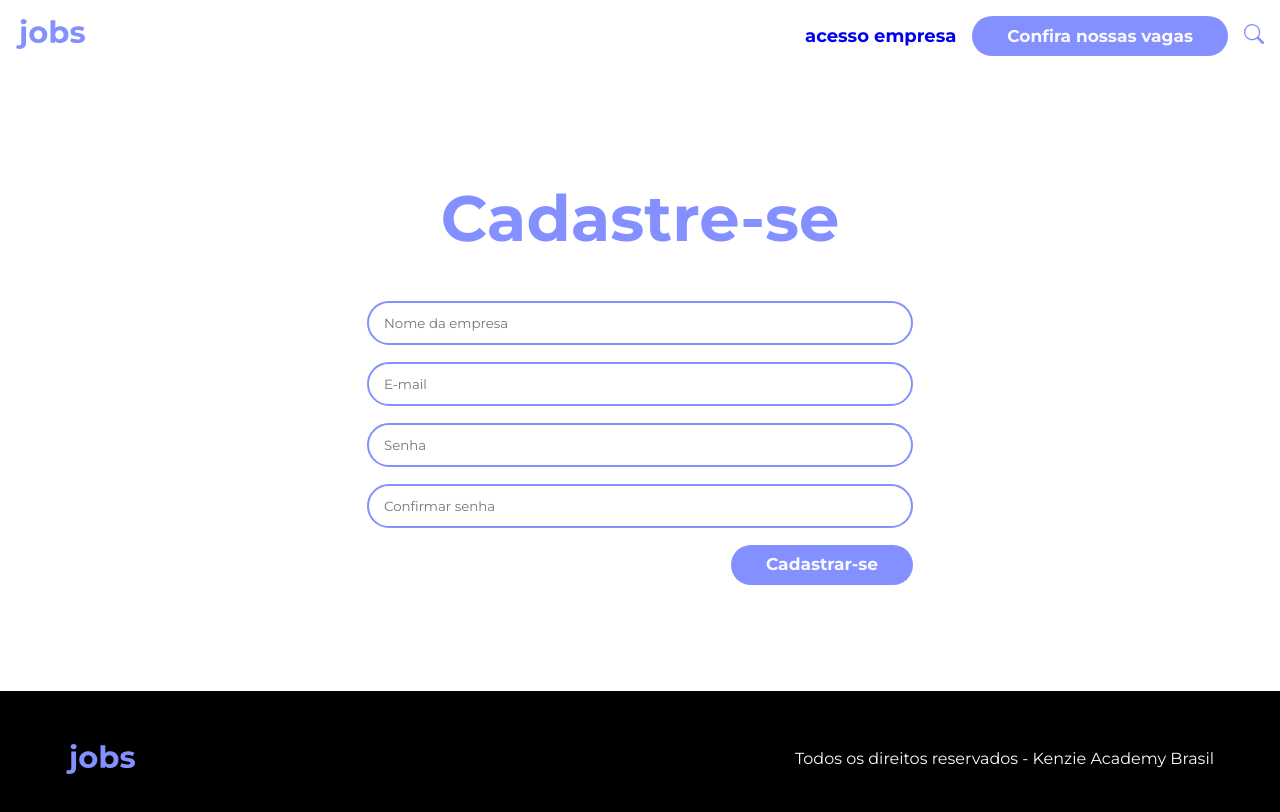
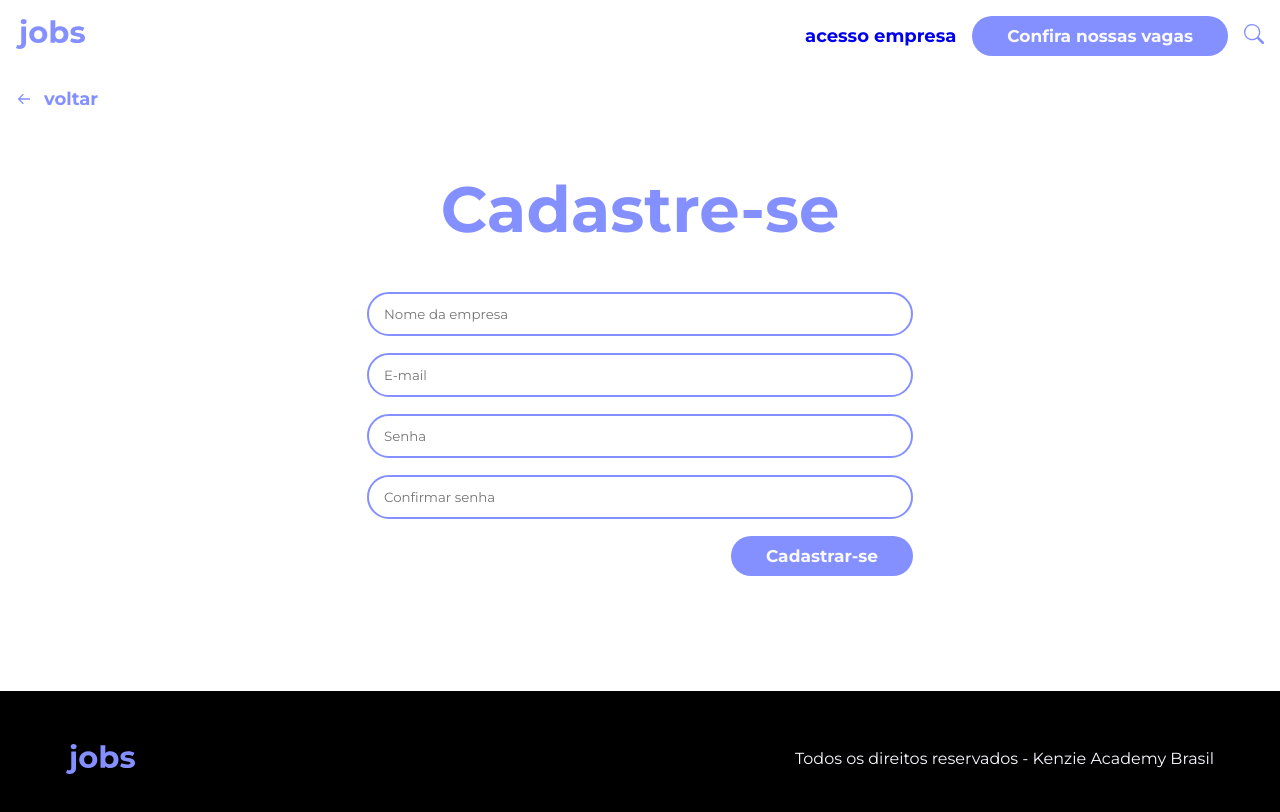
Before and after one commit to gusmfs/kenzie_jobs, a React (Vite) app: page /register in a window 1280 px wide. Shown: the top 812 px of the page. Built offline with nearby package versions, Linux system fonts and the light colour scheme; no server answers.

Commit message:
refactor: link LoginPage to RegisterPage

```diff
--- a/src/pages/RegisterPage/index.jsx
+++ b/src/pages/RegisterPage/index.jsx
@@ -4,13 +4,21 @@ import { TextArea } from "../../components/TextArea";
 import { DefaultTemplate } from "../DefaultTemplate";
 import { AiOutlinePlusCircle } from "react-icons/ai";
 import styles from "./style.module.scss";
+import { BiArrowBack } from "react-icons/bi";
+import { Link } from "react-router-dom";
 
 export const RegisterPage = () => {
   return (
     <>
       <DefaultTemplate>
-        <main className="container xs">
+        <main className="container">
           <div className={styles.registerBox}>
+            <Link to={"/login"} className={styles.link}>
+              <BiArrowBack />
+              <span class="paragraph bold">voltar</span>
+            </Link>
+            <div className="container xs">
+              <div className={styles.registerForm}>
                 <h2 className="title one blue center">Cadastre-se</h2>
                 <Form>
                   <Input type="text" placeholder="Nome da empresa" />
@@ -22,6 +30,8 @@ export const RegisterPage = () => {
                   </button>
                 </Form>
               </div>
+            </div>
+          </div>
         </main>
       </DefaultTemplate>
     </>
--- a/src/pages/RegisterPage/style.module.scss
+++ b/src/pages/RegisterPage/style.module.scss
@@ -2,7 +2,6 @@
   height: 73.4vh;
   display: flex;
   flex-direction: column;
-  justify-content: center;
   gap: clamp(20px, 5vw, 44px);
 }
 
@@ -15,3 +14,20 @@
     align-self: flex-end;
   }
 }
+
+.link {
+  color: var(--Blue);
+  display: flex;
+  gap: 12px;
+  align-items: center;
+
+  &:hover {
+    filter: brightness(1.1);
+  }
+}
+
+.registerForm {
+  display: flex;
+  flex-direction: column;
+  gap: clamp(30px, 5vw, 44px);
+}
```
Lines whose indentation alone changed are shown as unchanged.
